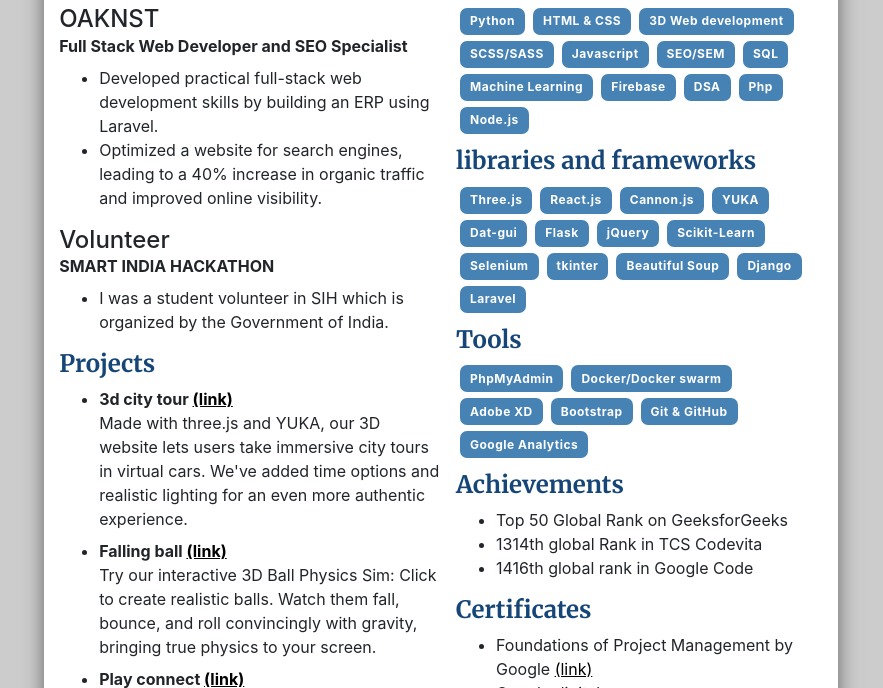
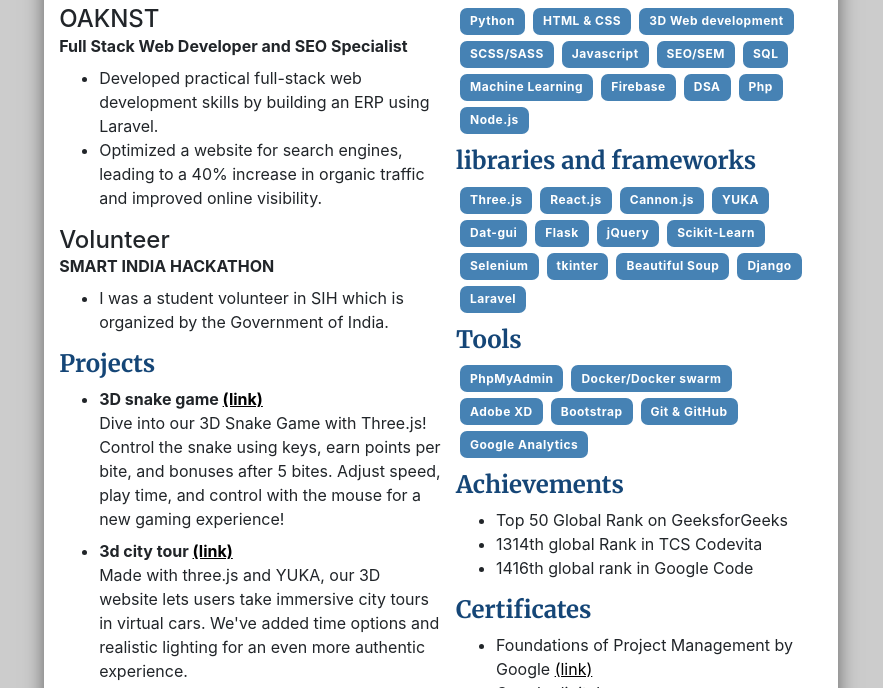
Before and after one commit to ankitjha2603/resume, a plain HTML site: page index.html in a window 1280 px wide. Shown: the part 264-952 px from the top of the page, without its empty margins (199-1082 px from the left). Drawn offline with nearby package versions, Linux system fonts and the light colour scheme.

Commit message:
Add files via upload

```diff
--- a/index.html
+++ b/index.html
@@ -254,6 +254,24 @@
               <li>
                 <dl class="mbl">
                   <dt>
+                    3D snake game
+                    <a
+                      href="https://ankitjha2603.github.io/snake-game-3d/"
+                      target="_blank"
+                      >(link)</a
+                    >
+                  </dt>
+                  <dd>
+                    Dive into our 3D Snake Game with Three.js! Control the snake
+                    using keys, earn points per bite, and bonuses after 5 bites.
+                    Adjust speed, play time, and control with the mouse for a
+                    new gaming experience!
+                  </dd>
+                </dl>
+              </li>
+              <li>
+                <dl class="mbl">
+                  <dt>
                     3d city tour
                     <a
                       href="https://ankitjha2603.github.io/3d-city-tour/"
@@ -266,24 +284,6 @@
                     immersive city tours in virtual cars. We've added time
                     options and realistic lighting for an even more authentic
                     experience.
-                  </dd>
-                </dl>
-              </li>
-              <li>
-                <dl class="mbl">
-                  <dt>
-                    Falling ball
-                    <a
-                      href="https://ankitjha2603.github.io/falling-ball/"
-                      target="_blank"
-                      >(link)</a
-                    >
-                  </dt>
-                  <dd>
-                    Try our interactive 3D Ball Physics Sim: Click to create
-                    realistic balls. Watch them fall, bounce, and roll
-                    convincingly with gravity, bringing true physics to your
-                    screen.
                   </dd>
                 </dl>
               </li>
```
